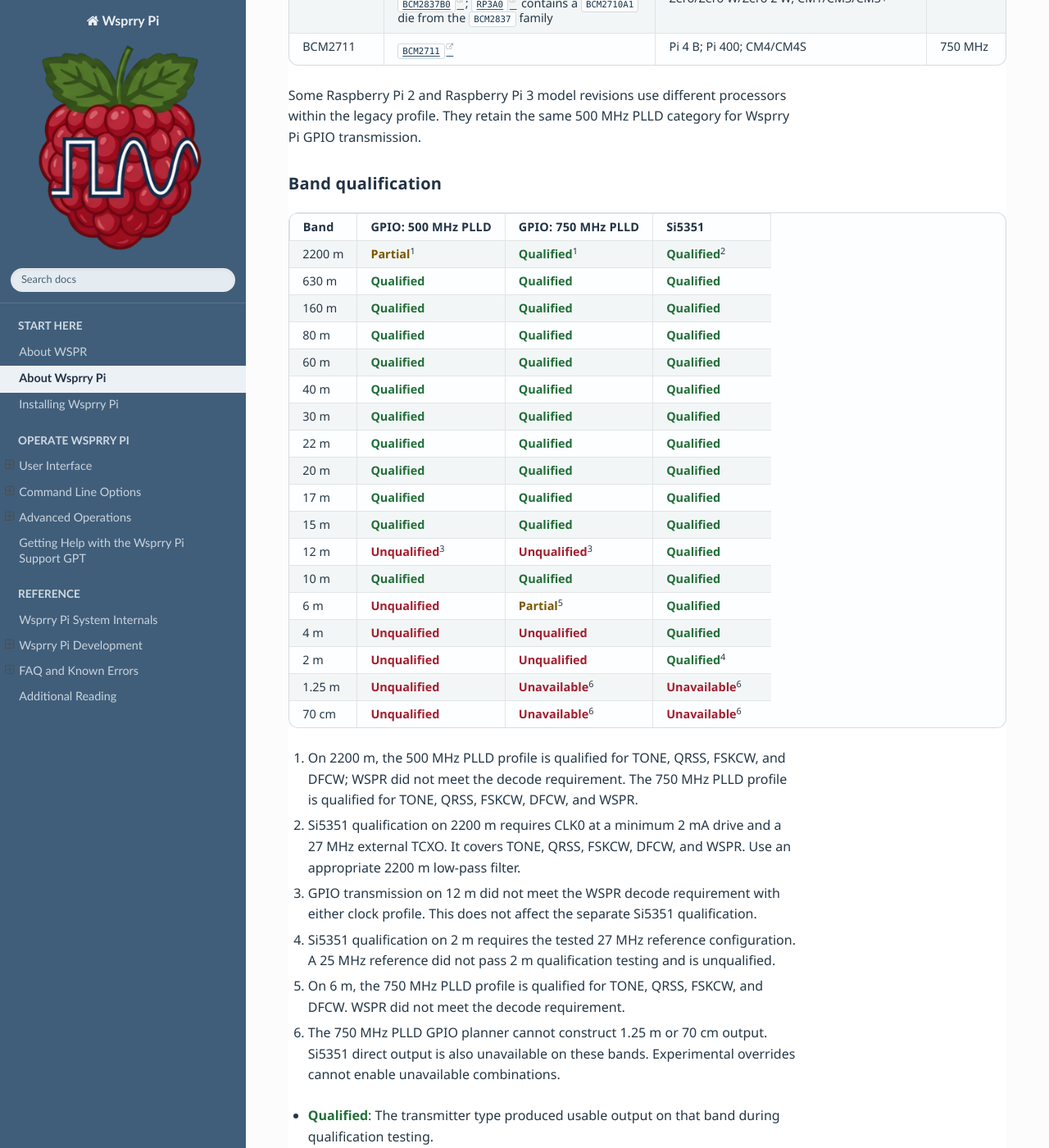
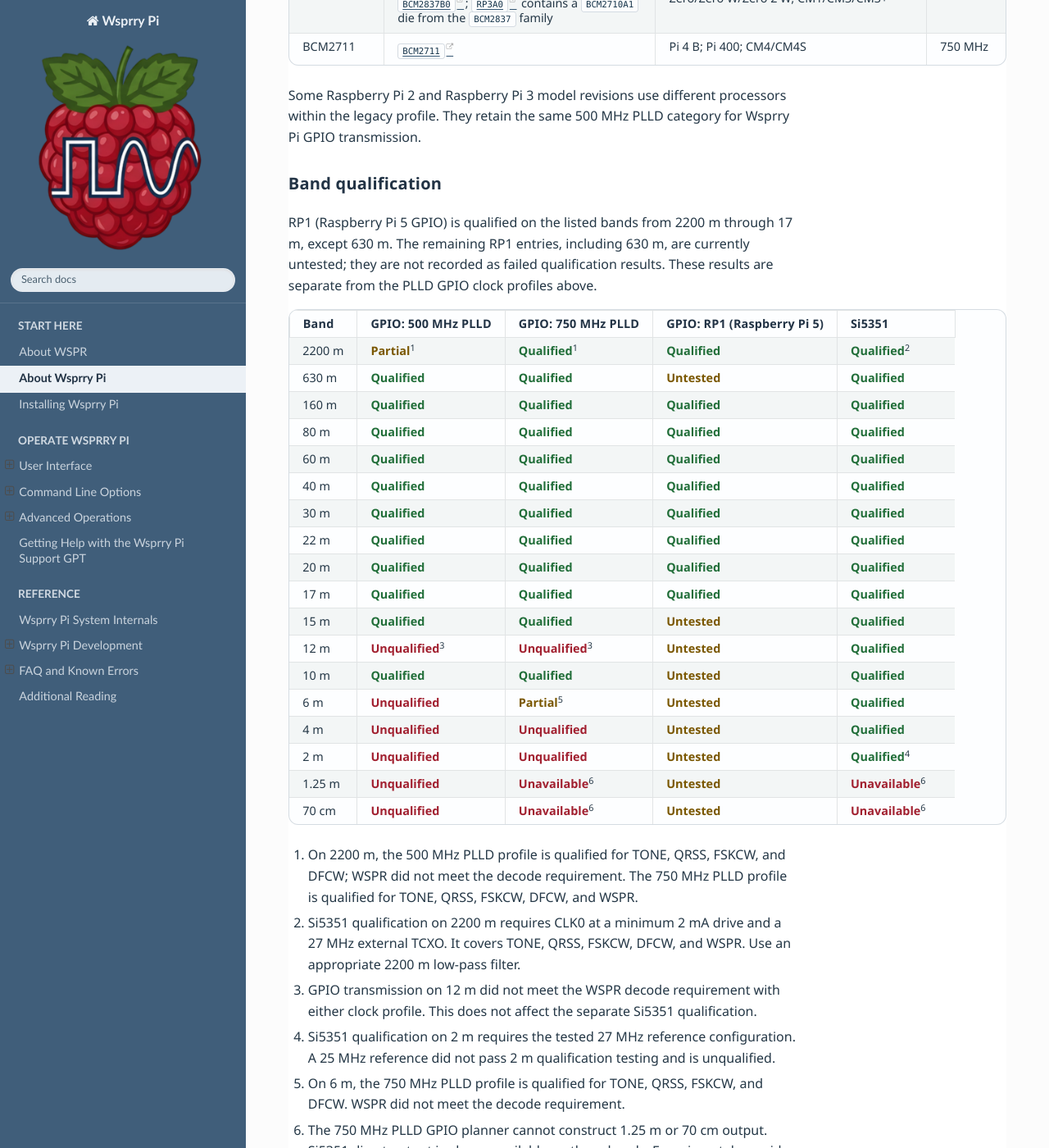
Before and after one commit to WsprryPi/Wsprry_Pi_Docs, a Sphinx documentation site: the page built from docs/About_Wsprry_Pi/index.md, in a window 1280 px wide and 1400 px high, scrolled down 3433 px. Shown: the whole window at 82% size. Built offline with Sphinx 7.4.7 and the Read the Docs theme 3.1.0, drawn with Linux system fonts in a browser that asks for light colours.

Commit message:
docs: add RP1 band qualification results

```diff
--- a/docs/About_Wsprry_Pi/index.md
+++ b/docs/About_Wsprry_Pi/index.md
@@ -95,26 +95,28 @@
 
 ### Band qualification
 
-| Band | GPIO: 500 MHz PLLD | GPIO: 750 MHz PLLD | Si5351 |
-| --- | --- | --- | --- |
-| 2200 m | <span class="qualification-status qualification-status--partial">Partial</span><sup>1</sup> | <span class="qualification-status qualification-status--qualified">Qualified</span><sup>1</sup> | <span class="qualification-status qualification-status--qualified">Qualified</span><sup>2</sup> |
-| 630 m | <span class="qualification-status qualification-status--qualified">Qualified</span> | <span class="qualification-status qualification-status--qualified">Qualified</span> | <span class="qualification-status qualification-status--qualified">Qualified</span> |
-| 160 m | <span class="qualification-status qualification-status--qualified">Qualified</span> | <span class="qualification-status qualification-status--qualified">Qualified</span> | <span class="qualification-status qualification-status--qualified">Qualified</span> |
-| 80 m | <span class="qualification-status qualification-status--qualified">Qualified</span> | <span class="qualification-status qualification-status--qualified">Qualified</span> | <span class="qualification-status qualification-status--qualified">Qualified</span> |
-| 60 m | <span class="qualification-status qualification-status--qualified">Qualified</span> | <span class="qualification-status qualification-status--qualified">Qualified</span> | <span class="qualification-status qualification-status--qualified">Qualified</span> |
-| 40 m | <span class="qualification-status qualification-status--qualified">Qualified</span> | <span class="qualification-status qualification-status--qualified">Qualified</span> | <span class="qualification-status qualification-status--qualified">Qualified</span> |
-| 30 m | <span class="qualification-status qualification-status--qualified">Qualified</span> | <span class="qualification-status qualification-status--qualified">Qualified</span> | <span class="qualification-status qualification-status--qualified">Qualified</span> |
-| 22 m | <span class="qualification-status qualification-status--qualified">Qualified</span> | <span class="qualification-status qualification-status--qualified">Qualified</span> | <span class="qualification-status qualification-status--qualified">Qualified</span> |
-| 20 m | <span class="qualification-status qualification-status--qualified">Qualified</span> | <span class="qualification-status qualification-status--qualified">Qualified</span> | <span class="qualification-status qualification-status--qualified">Qualified</span> |
-| 17 m | <span class="qualification-status qualification-status--qualified">Qualified</span> | <span class="qualification-status qualification-status--qualified">Qualified</span> | <span class="qualification-status qualification-status--qualified">Qualified</span> |
-| 15 m | <span class="qualification-status qualification-status--qualified">Qualified</span> | <span class="qualification-status qualification-status--qualified">Qualified</span> | <span class="qualification-status qualification-status--qualified">Qualified</span> |
-| 12 m | <span class="qualification-status qualification-status--unqualified">Unqualified</span><sup>3</sup> | <span class="qualification-status qualification-status--unqualified">Unqualified</span><sup>3</sup> | <span class="qualification-status qualification-status--qualified">Qualified</span> |
-| 10 m | <span class="qualification-status qualification-status--qualified">Qualified</span> | <span class="qualification-status qualification-status--qualified">Qualified</span> | <span class="qualification-status qualification-status--qualified">Qualified</span> |
-| 6 m | <span class="qualification-status qualification-status--unqualified">Unqualified</span> | <span class="qualification-status qualification-status--partial">Partial</span><sup>5</sup> | <span class="qualification-status qualification-status--qualified">Qualified</span> |
-| 4 m | <span class="qualification-status qualification-status--unqualified">Unqualified</span> | <span class="qualification-status qualification-status--unqualified">Unqualified</span> | <span class="qualification-status qualification-status--qualified">Qualified</span> |
-| 2 m | <span class="qualification-status qualification-status--unqualified">Unqualified</span> | <span class="qualification-status qualification-status--unqualified">Unqualified</span> | <span class="qualification-status qualification-status--qualified">Qualified</span><sup>4</sup> |
-| 1.25 m | <span class="qualification-status qualification-status--unqualified">Unqualified</span> | <span class="qualification-status qualification-status--unavailable">Unavailable</span><sup>6</sup> | <span class="qualification-status qualification-status--unavailable">Unavailable</span><sup>6</sup> |
-| 70 cm | <span class="qualification-status qualification-status--unqualified">Unqualified</span> | <span class="qualification-status qualification-status--unavailable">Unavailable</span><sup>6</sup> | <span class="qualification-status qualification-status--unavailable">Unavailable</span><sup>6</sup> |
+RP1 (Raspberry Pi 5 GPIO) is qualified on the listed bands from 2200 m through 17 m, except 630 m. The remaining RP1 entries, including 630 m, are currently untested; they are not recorded as failed qualification results. These results are separate from the PLLD GPIO clock profiles above.
+
+| Band | GPIO: 500 MHz PLLD | GPIO: 750 MHz PLLD | GPIO: RP1 (Raspberry Pi 5) | Si5351 |
+| --- | --- | --- | --- | --- |
+| 2200 m | <span class="qualification-status qualification-status--partial">Partial</span><sup>1</sup> | <span class="qualification-status qualification-status--qualified">Qualified</span><sup>1</sup> | <span class="qualification-status qualification-status--qualified">Qualified</span> | <span class="qualification-status qualification-status--qualified">Qualified</span><sup>2</sup> |
+| 630 m | <span class="qualification-status qualification-status--qualified">Qualified</span> | <span class="qualification-status qualification-status--qualified">Qualified</span> | <span class="qualification-status qualification-status--untested">Untested</span> | <span class="qualification-status qualification-status--qualified">Qualified</span> |
+| 160 m | <span class="qualification-status qualification-status--qualified">Qualified</span> | <span class="qualification-status qualification-status--qualified">Qualified</span> | <span class="qualification-status qualification-status--qualified">Qualified</span> | <span class="qualification-status qualification-status--qualified">Qualified</span> |
+| 80 m | <span class="qualification-status qualification-status--qualified">Qualified</span> | <span class="qualification-status qualification-status--qualified">Qualified</span> | <span class="qualification-status qualification-status--qualified">Qualified</span> | <span class="qualification-status qualification-status--qualified">Qualified</span> |
+| 60 m | <span class="qualification-status qualification-status--qualified">Qualified</span> | <span class="qualification-status qualification-status--qualified">Qualified</span> | <span class="qualification-status qualification-status--qualified">Qualified</span> | <span class="qualification-status qualification-status--qualified">Qualified</span> |
+| 40 m | <span class="qualification-status qualification-status--qualified">Qualified</span> | <span class="qualification-status qualification-status--qualified">Qualified</span> | <span class="qualification-status qualification-status--qualified">Qualified</span> | <span class="qualification-status qualification-status--qualified">Qualified</span> |
+| 30 m | <span class="qualification-status qualification-status--qualified">Qualified</span> | <span class="qualification-status qualification-status--qualified">Qualified</span> | <span class="qualification-status qualification-status--qualified">Qualified</span> | <span class="qualification-status qualification-status--qualified">Qualified</span> |
+| 22 m | <span class="qualification-status qualification-status--qualified">Qualified</span> | <span class="qualification-status qualification-status--qualified">Qualified</span> | <span class="qualification-status qualification-status--qualified">Qualified</span> | <span class="qualification-status qualification-status--qualified">Qualified</span> |
+| 20 m | <span class="qualification-status qualification-status--qualified">Qualified</span> | <span class="qualification-status qualification-status--qualified">Qualified</span> | <span class="qualification-status qualification-status--qualified">Qualified</span> | <span class="qualification-status qualification-status--qualified">Qualified</span> |
+| 17 m | <span class="qualification-status qualification-status--qualified">Qualified</span> | <span class="qualification-status qualification-status--qualified">Qualified</span> | <span class="qualification-status qualification-status--qualified">Qualified</span> | <span class="qualification-status qualification-status--qualified">Qualified</span> |
+| 15 m | <span class="qualification-status qualification-status--qualified">Qualified</span> | <span class="qualification-status qualification-status--qualified">Qualified</span> | <span class="qualification-status qualification-status--untested">Untested</span> | <span class="qualification-status qualification-status--qualified">Qualified</span> |
+| 12 m | <span class="qualification-status qualification-status--unqualified">Unqualified</span><sup>3</sup> | <span class="qualification-status qualification-status--unqualified">Unqualified</span><sup>3</sup> | <span class="qualification-status qualification-status--untested">Untested</span> | <span class="qualification-status qualification-status--qualified">Qualified</span> |
+| 10 m | <span class="qualification-status qualification-status--qualified">Qualified</span> | <span class="qualification-status qualification-status--qualified">Qualified</span> | <span class="qualification-status qualification-status--untested">Untested</span> | <span class="qualification-status qualification-status--qualified">Qualified</span> |
+| 6 m | <span class="qualification-status qualification-status--unqualified">Unqualified</span> | <span class="qualification-status qualification-status--partial">Partial</span><sup>5</sup> | <span class="qualification-status qualification-status--untested">Untested</span> | <span class="qualification-status qualification-status--qualified">Qualified</span> |
+| 4 m | <span class="qualification-status qualification-status--unqualified">Unqualified</span> | <span class="qualification-status qualification-status--unqualified">Unqualified</span> | <span class="qualification-status qualification-status--untested">Untested</span> | <span class="qualification-status qualification-status--qualified">Qualified</span> |
+| 2 m | <span class="qualification-status qualification-status--unqualified">Unqualified</span> | <span class="qualification-status qualification-status--unqualified">Unqualified</span> | <span class="qualification-status qualification-status--untested">Untested</span> | <span class="qualification-status qualification-status--qualified">Qualified</span><sup>4</sup> |
+| 1.25 m | <span class="qualification-status qualification-status--unqualified">Unqualified</span> | <span class="qualification-status qualification-status--unavailable">Unavailable</span><sup>6</sup> | <span class="qualification-status qualification-status--untested">Untested</span> | <span class="qualification-status qualification-status--unavailable">Unavailable</span><sup>6</sup> |
+| 70 cm | <span class="qualification-status qualification-status--unqualified">Unqualified</span> | <span class="qualification-status qualification-status--unavailable">Unavailable</span><sup>6</sup> | <span class="qualification-status qualification-status--untested">Untested</span> | <span class="qualification-status qualification-status--unavailable">Unavailable</span><sup>6</sup> |
 
 1. On 2200 m, the 500 MHz PLLD profile is qualified for TONE, QRSS, FSKCW, and DFCW; WSPR did not meet the decode requirement. The 750 MHz PLLD profile is qualified for TONE, QRSS, FSKCW, DFCW, and WSPR.
 2. Si5351 qualification on 2200 m requires CLK0 at a minimum 2 mA drive and a 27 MHz external TCXO. It covers TONE, QRSS, FSKCW, DFCW, and WSPR. Use an appropriate 2200 m low-pass filter.
```
